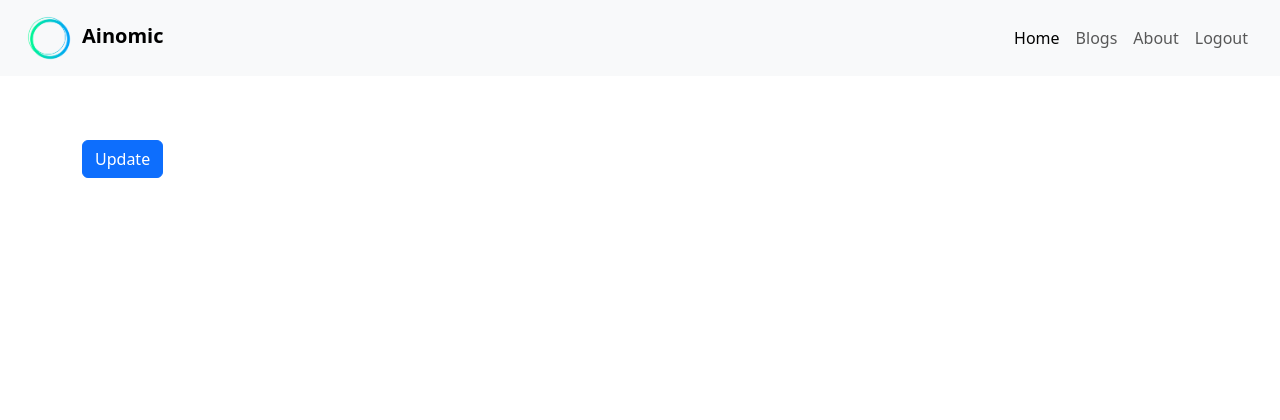
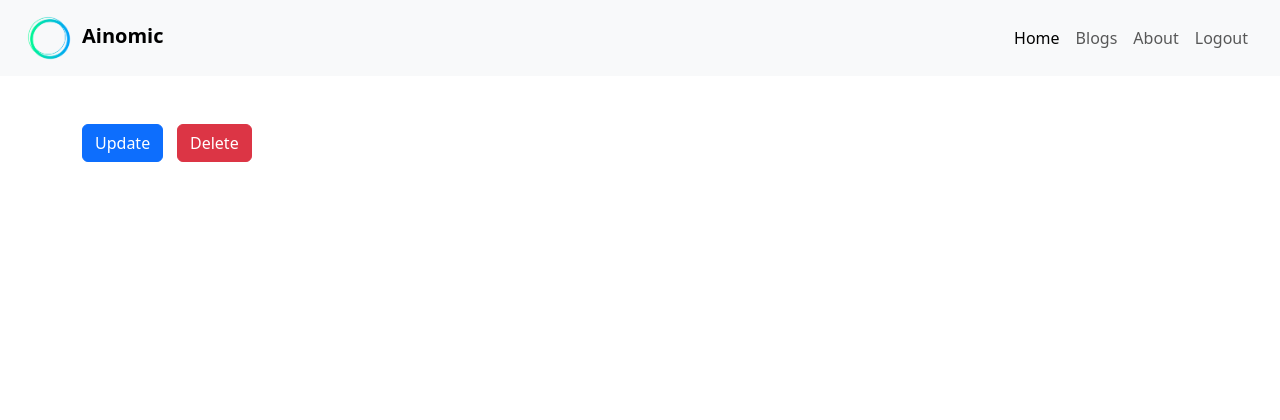
Before and after one commit to ainomic/personal-blog-site, a Django app: template personal_blog/templates/readblogs.html in a window 1280 px wide. Shown: the top 420 px of the page. Run offline with Django 4.2, Linux system fonts and the light colour scheme; the template is opened without the code that fills it, so the values that code supplies are empty.

Commit message:
Delete Blog Commit

```diff
--- a/personal_blog/ainomic_blog/urls.py
+++ b/personal_blog/ainomic_blog/urls.py
@@ -10,4 +10,5 @@ urlpatterns = [
     path('readblog/<int:id>',views.read_blog,name='readblog'),
     path('add',views.add_content,name='add'),
     path('update/<int:id>',views.update_content,name='update'),
+    path('delete/<int:id>',views.delete_blog,name='delete'),
 ]
--- a/personal_blog/ainomic_blog/views.py
+++ b/personal_blog/ainomic_blog/views.py
@@ -63,3 +63,9 @@ def update_content(request,id):
         return redirect("/readblog/" + str(id))
     bl=blogs.objects.get(id=id)
     return render(request,"update.html",{"bl":bl})
+
+
+def delete_blog(request,id):
+    bl = blogs.objects.get(id=id)
+    bl.delete()
+    return redirect("/")
--- a/personal_blog/templates/base.html
+++ b/personal_blog/templates/base.html
@@ -37,6 +37,7 @@
     <footer>
         <p>Copyright &copy 2024 Ainomic Technology</p>
       </footer>
+
       <script src="https://cdn.jsdelivr.net/npm/bootstrap@5.3.2/dist/js/bootstrap.bundle.min.js" integrity="sha384-C6RzsynM9kWDrMNeT87bh95OGNyZPhcTNXj1NW7RuBCsyN/o0jlpcV8Qyq46cDfL" crossorigin="anonymous"></script>
     {% block body %}{% endblock body %}
     </body>
--- a/personal_blog/templates/readblogs.html
+++ b/personal_blog/templates/readblogs.html
@@ -4,10 +4,24 @@
 <div class="container py-4">
 <p><strong>{{bl.title}}</strong></p>
 <p style="text-align:justify">{{bl.desc}}</p>
+<div class="row">
+    <div class="col-lg-1 col-md-2 col-4 py-2">
+<a href="/update/{{bl.id}}"><button type="button" class="btn btn-primary">Update</button></a>
+    </div>
+    <div class="col-lg-1 col-md-2 col-4 py-2">
+        <a href="" id="deleteLink" onclick="confirmDelete('{{bl.id}}')"><button type="button" class="btn btn-danger">Delete</button></a>
+    </div>
+</div>
 </div>
 
-<div class="container">
-    <a href="/update/{{bl.id}}"><button type="button" class="btn btn-primary">Update</button></a>
-</div>
+<script>
+    function confirmDelete(itemId) {
+        if (confirm("Are you sure you want to delete this item?")) {
+            document.getElementById("deleteLink").setAttribute("href", "/delete/" + itemId);
+        } else {
+            // Do nothing
+        }
+    }
+</script>
 
 {% endblock body %}
```
